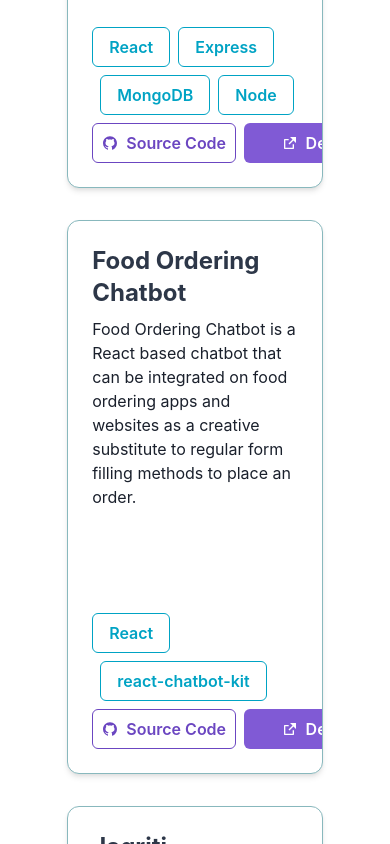
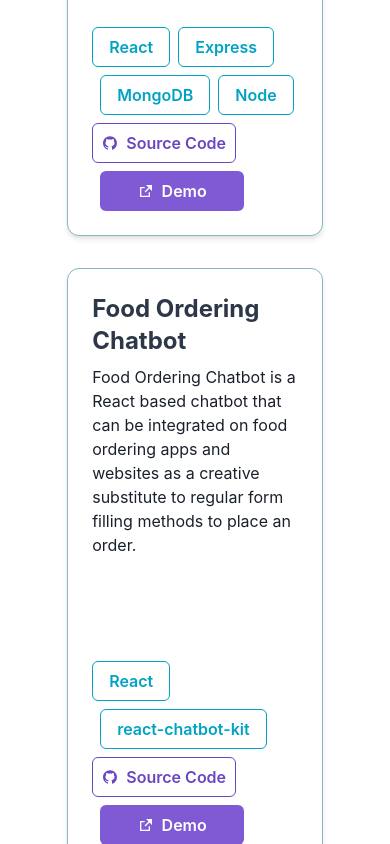
Before and after one commit to adhi-2311/portfolio, a React (Create React App) app: page / in a window 390 px wide. Shown: the part 2080-2924 px from the top of the page. Built offline with nearby package versions, Linux system fonts and the light colour scheme.

Commit message:
fixed responsiveness

```diff
--- a/src/components/SingleProject.js
+++ b/src/components/SingleProject.js
@@ -14,7 +14,7 @@ import { AiFillGithub } from "react-icons/ai";
 import { RiExternalLinkFill } from "react-icons/ri";
 
 const SingleProject = ({ project }) => {
-  const { title, link, sourceCode, techStack, about, imageSrc } = project;
+  const { title, link, sourceCode, techStack, about} = project;
   return (
     <Flex justifyContent="center" paddingLeft={"3em"} paddingRight={"3em"}>
       <Box
@@ -54,7 +54,8 @@ const SingleProject = ({ project }) => {
             })}
           </ButtonGroup>
 
-          <ButtonGroup>
+          <ButtonGroup display={"flex"}
+            flexWrap={"wrap"} rowGap="0.5em">
             <Link
               _hover={{
                 textDecoration: "none",
```
